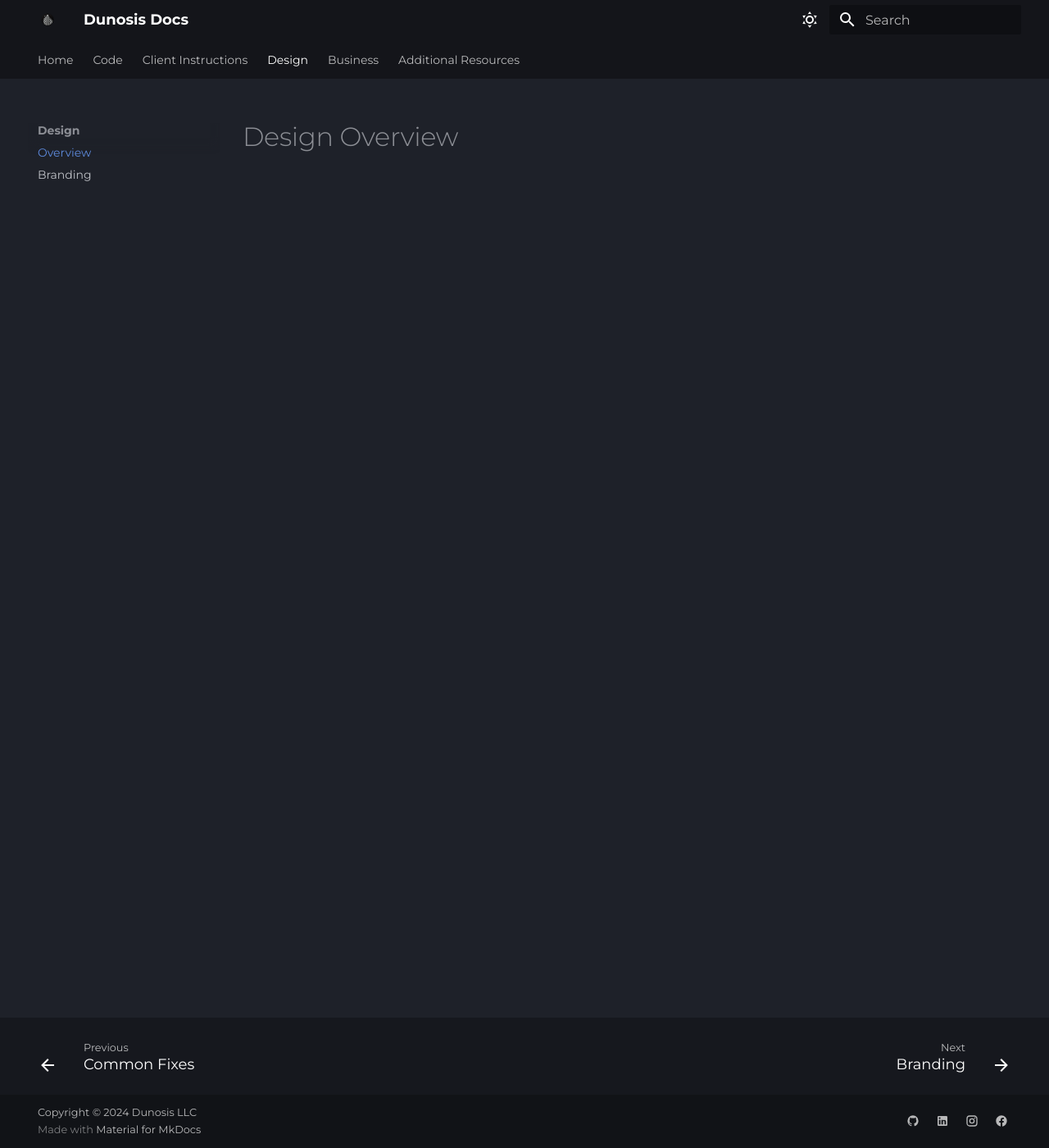
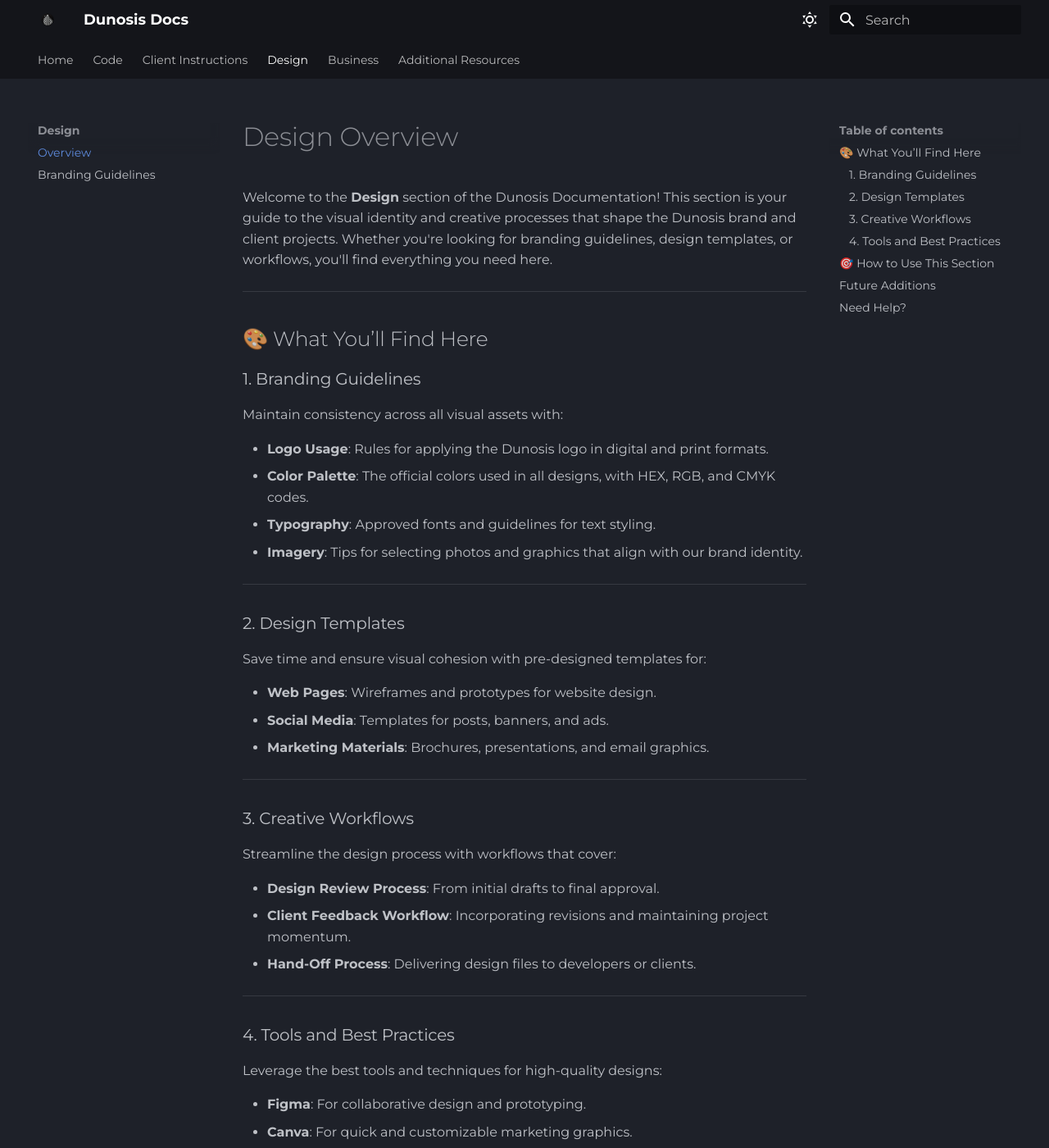
Before and after one commit to wesordonez/dunosis-web-docs, an MkDocs documentation site: the page built from docs/design/design-overview.md, in a window 1280 px wide and 1400 px high. Shown: the whole window at 82% size. Built offline with MkDocs 1.6.1 and Material for MkDocs 9.7.7, drawn with Linux system fonts in a browser that asks for light colours; some of the changed text lies outside the part shown.

Commit message:
added branding guideline section, changed names, added under construction admonition

```diff
--- a/docs/design/design-overview.md
+++ b/docs/design/design-overview.md
@@ -1 +1,76 @@
 # Design Overview
+
+Welcome to the **Design** section of the Dunosis Documentation! This section is your guide to the visual identity and creative processes that shape the Dunosis brand and client projects. Whether you're looking for branding guidelines, design templates, or workflows, you'll find everything you need here.
+
+---
+
+## 🎨 What You’ll Find Here
+
+### 1. Branding Guidelines
+Maintain consistency across all visual assets with:
+
+- **Logo Usage**: Rules for applying the Dunosis logo in digital and print formats.
+- **Color Palette**: The official colors used in all designs, with HEX, RGB, and CMYK codes.
+- **Typography**: Approved fonts and guidelines for text styling.
+- **Imagery**: Tips for selecting photos and graphics that align with our brand identity.
+
+---
+
+### 2. Design Templates
+Save time and ensure visual cohesion with pre-designed templates for:
+
+- **Web Pages**: Wireframes and prototypes for website design.
+- **Social Media**: Templates for posts, banners, and ads.
+- **Marketing Materials**: Brochures, presentations, and email graphics.
+
+---
+
+### 3. Creative Workflows
+Streamline the design process with workflows that cover:
+
+- **Design Review Process**: From initial drafts to final approval.
+- **Client Feedback Workflow**: Incorporating revisions and maintaining project momentum.
+- **Hand-Off Process**: Delivering design files to developers or clients.
+
+---
+
+### 4. Tools and Best Practices
+Leverage the best tools and techniques for high-quality designs:
+
+- **Figma**: For collaborative design and prototyping.
+- **Canva**: For quick and customizable marketing graphics.
+- **Best Practices**: Tips for creating visually appealing and user-friendly designs.
+
+---
+
+## 🎯 How to Use This Section
+
+1. Start with the **Branding Guidelines** to understand the Dunosis visual identity.
+2. Explore **Design Templates** for quick and consistent designs.
+3. Follow the **Creative Workflows** to manage design projects efficiently.
+4. Check out the **Tools and Best Practices** for additional tips and resources.
+
+---
+
+## Future Additions
+
+This section is constantly growing! Future updates will include:
+
+- **Case Studies**: Examples of past design projects and lessons learned.
+- **Advanced Tutorials**: Tips for mastering Figma and other design tools.
+- **Customizable Templates**: Ready-to-use designs tailored for specific industries.
+
+Have ideas or requests? Let us know, and we’ll prioritize adding them!
+
+---
+
+## Need Help?
+
+For questions or assistance with design-related tasks, reach out to us:
+
+- 📧 **Email**: [info@dunosis.com](mailto:info@dunosis.com)
+- 📞 **Phone**: +1 (708) 669-9225
+
+We’re here to support your creative needs.
+
+---
--- a/mkdocs.yml
+++ b/mkdocs.yml
@@ -89,7 +89,7 @@ nav:
       - Common Fixes: client-instructions/common-issues/common-fixes.md
   - Design:
     - Overview: design/design-overview.md
-    - Branding: design/branding.md
+    - Branding Guidelines: design/branding-guidelines.md
   - Business:
     - Overview: business/business-overview.md
     - Marketing: business/marketing.md
```
Also changed, not shown: docs/business/marketing.md (+3 -1 lines), docs/business/sales.md (+3 -1 lines), docs/design/branding-guidelines.md (added, +96 -0 lines), docs/design/branding.md (deleted, +0 -1 lines), docs/index.md (+1 -1 lines).
